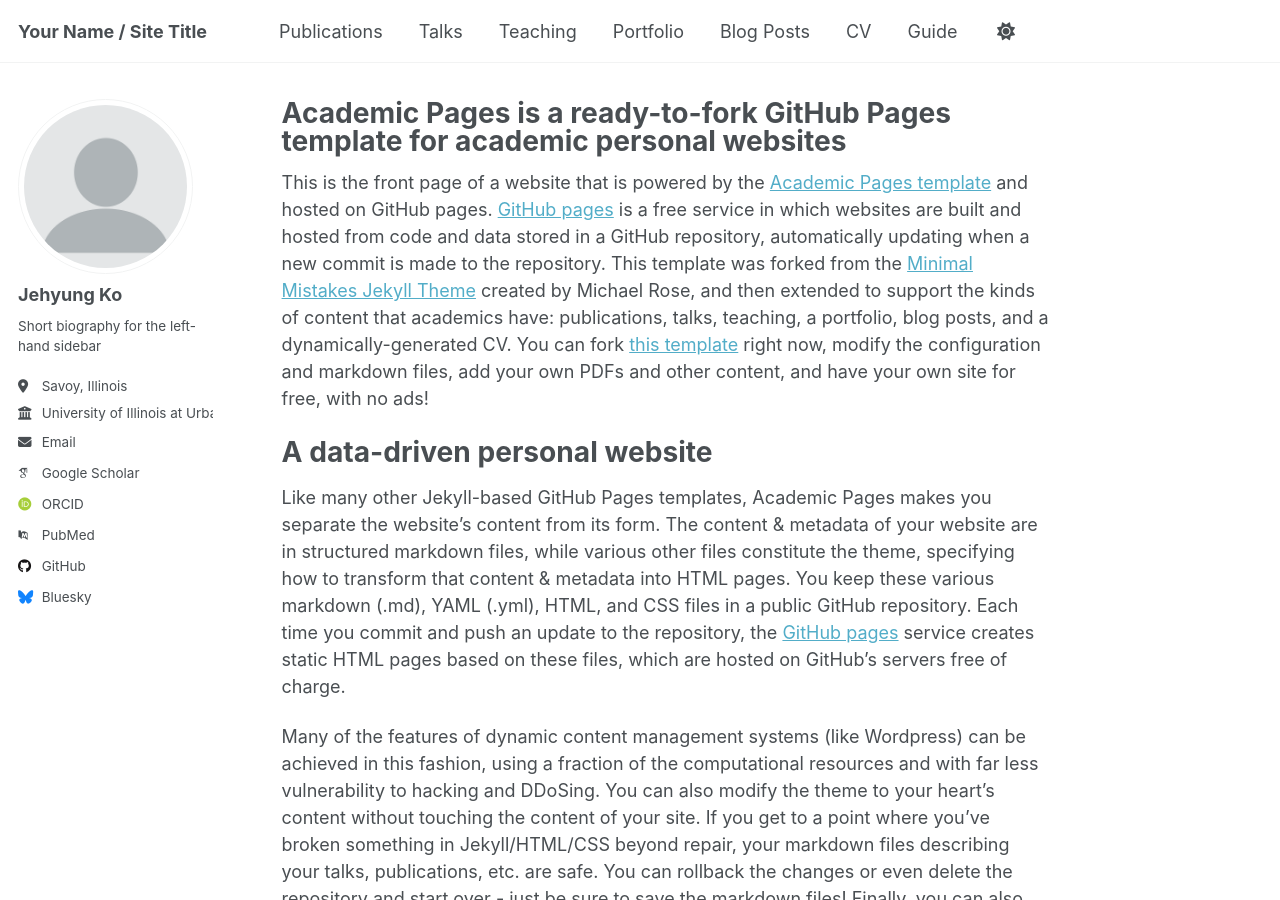
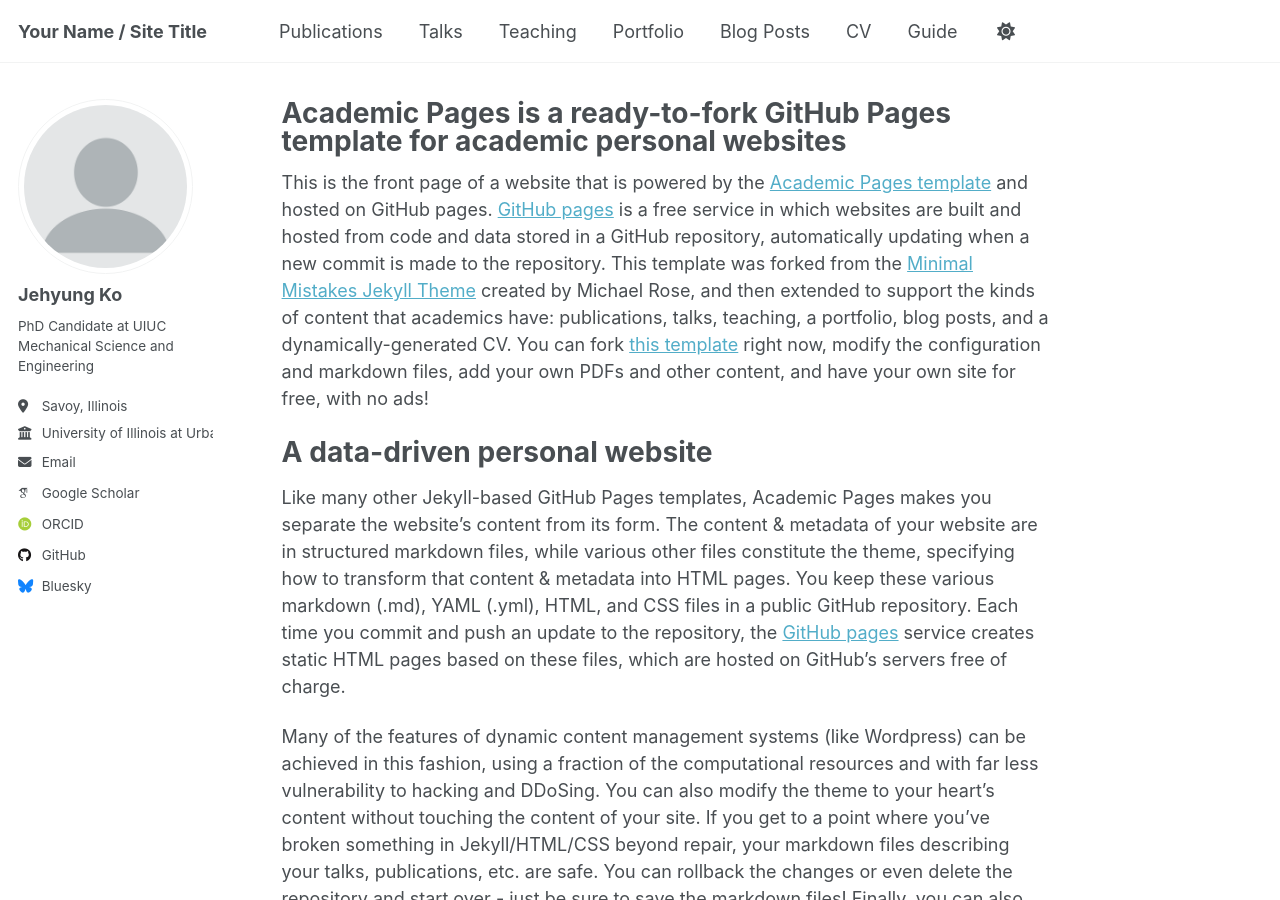
Before and after one commit to AlphaKo6848/jk, a Jekyll site: the page built from _pages/about.md, in a window 1280 px wide and 900 px high. Built offline with Jekyll 4.4.1, drawn with Linux system fonts in a browser that asks for light colours; some web fonts are replaced.

Commit message:
Update _config.yml

```diff
--- a/_config.yml
+++ b/_config.yml
@@ -25,19 +25,19 @@ author:
   avatar           : "profile.png"
   name             : "Jehyung Ko"
   pronouns         : # example: "she/her"
-  bio              : "Short biography for the left-hand sidebar"
+  bio              : "PhD Candidate at UIUC Mechanical Science and Engineering"
   location         : "Savoy, Illinois"
   employer         : "University of Illinois at Urbana-Champaign"
   uri              : # URL
-  email            : "none@example.org"
+  email            : "jehyung2@illinois.edu"
 
   # Academic websites
   arxiv            : # URL - Update with the correct link to your profile
-  googlescholar    : "https://scholar.google.com/citations?user=PS_CX0AAAAAJ"
+  googlescholar    : "https://scholar.google.com/citations?hl=ko&user=PeK2MJoAAAAJ"
   impactstory      : # URL
-  orcid            : "http://orcid.org/yourorcidurl"
+  orcid            : "https://orcid.org/0000-0001-6498-8060"
   semantic         : # URL
-  pubmed           : "https://www.ncbi.nlm.nih.gov/pubmed/?term=john+snow"
+  pubmed           : # URL
   researchgate     : # URL
   scopus           : # URL
 
```
